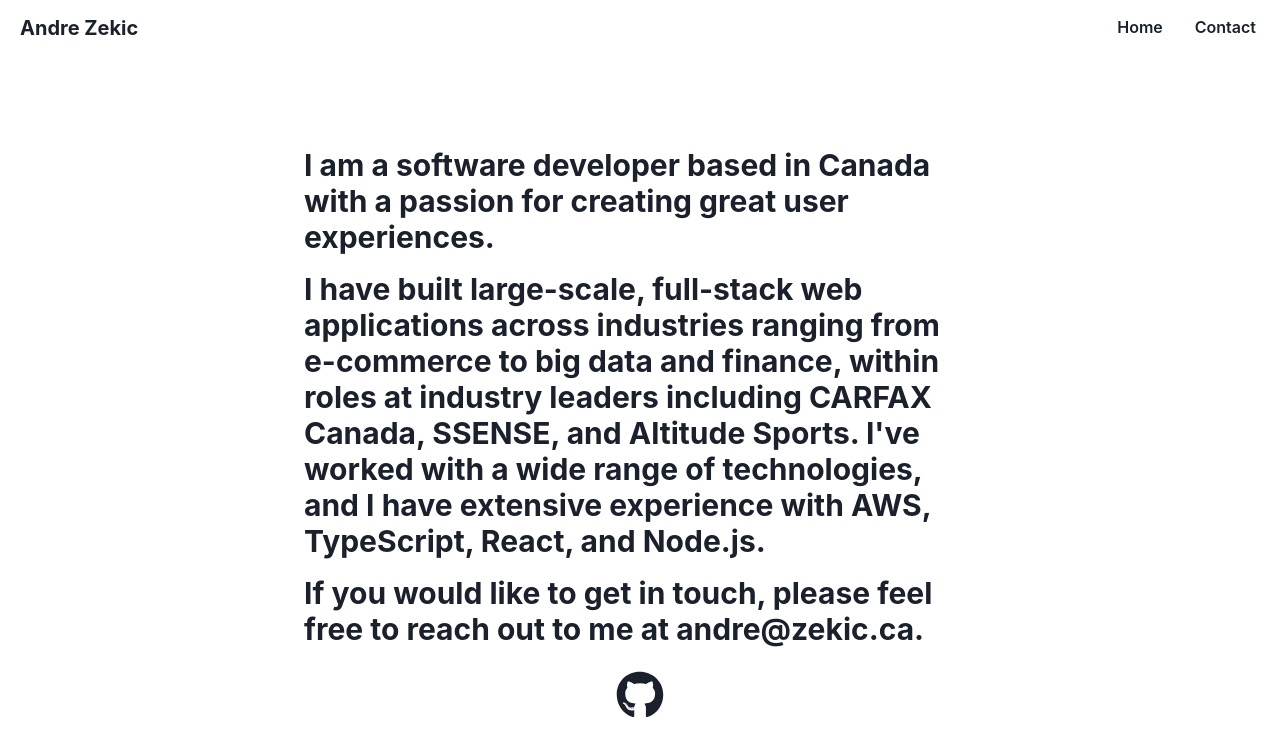
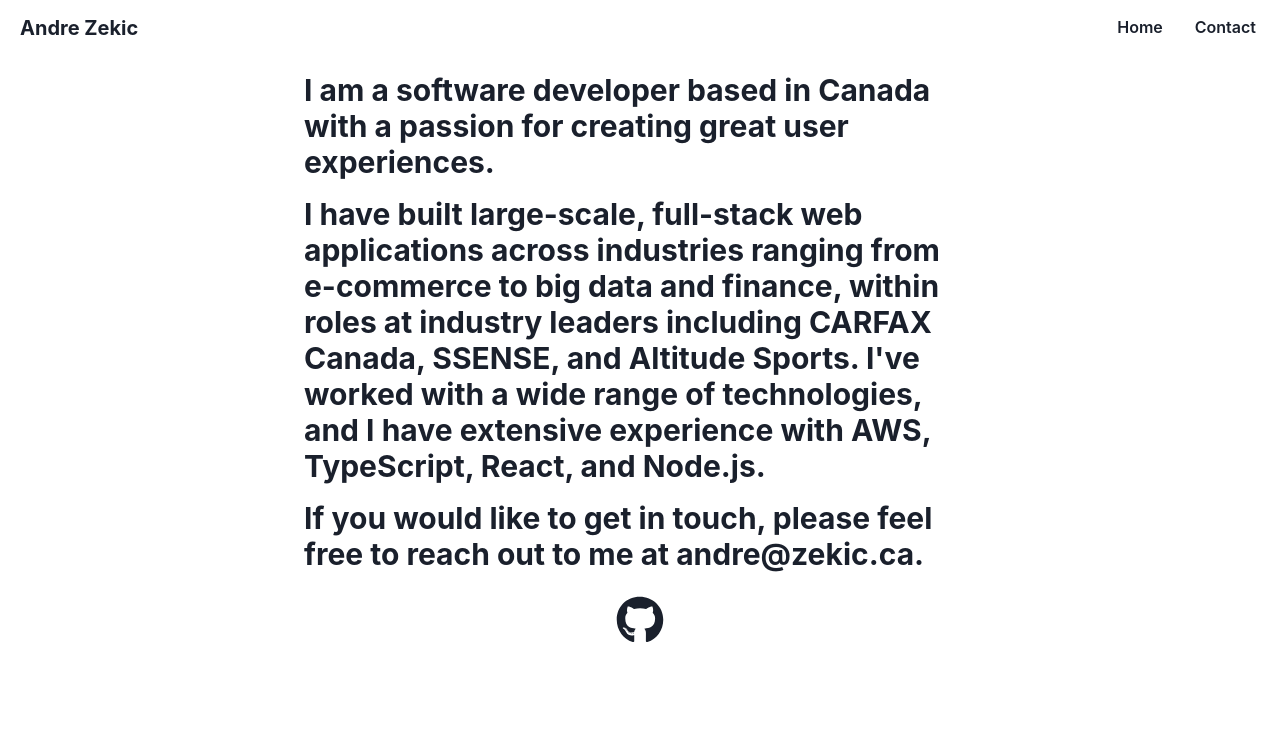
Before and after one commit to azekic/zekic, a React (Vite) app: page /about in a window 1280 px wide. Shown: the top 756 px of the page. Built offline with nearby package versions, Linux system fonts and the light colour scheme.

Commit message:
update page wrapper centering

```diff
--- a/src/PageWrapper.tsx
+++ b/src/PageWrapper.tsx
@@ -6,13 +6,15 @@
 };
 
 export function PageWrapper({ children }: Props) {
+  const isAboutPage = window.location.pathname === "/about";
+
   return (
     <>
       <NavigationBar />
       <Box
         display="flex"
         flexDirection="column"
-        justifyContent="center"
+        justifyContent={isAboutPage ? "flex-start" : "center"}
         alignItems="center"
         height="100vh"
       >
```
